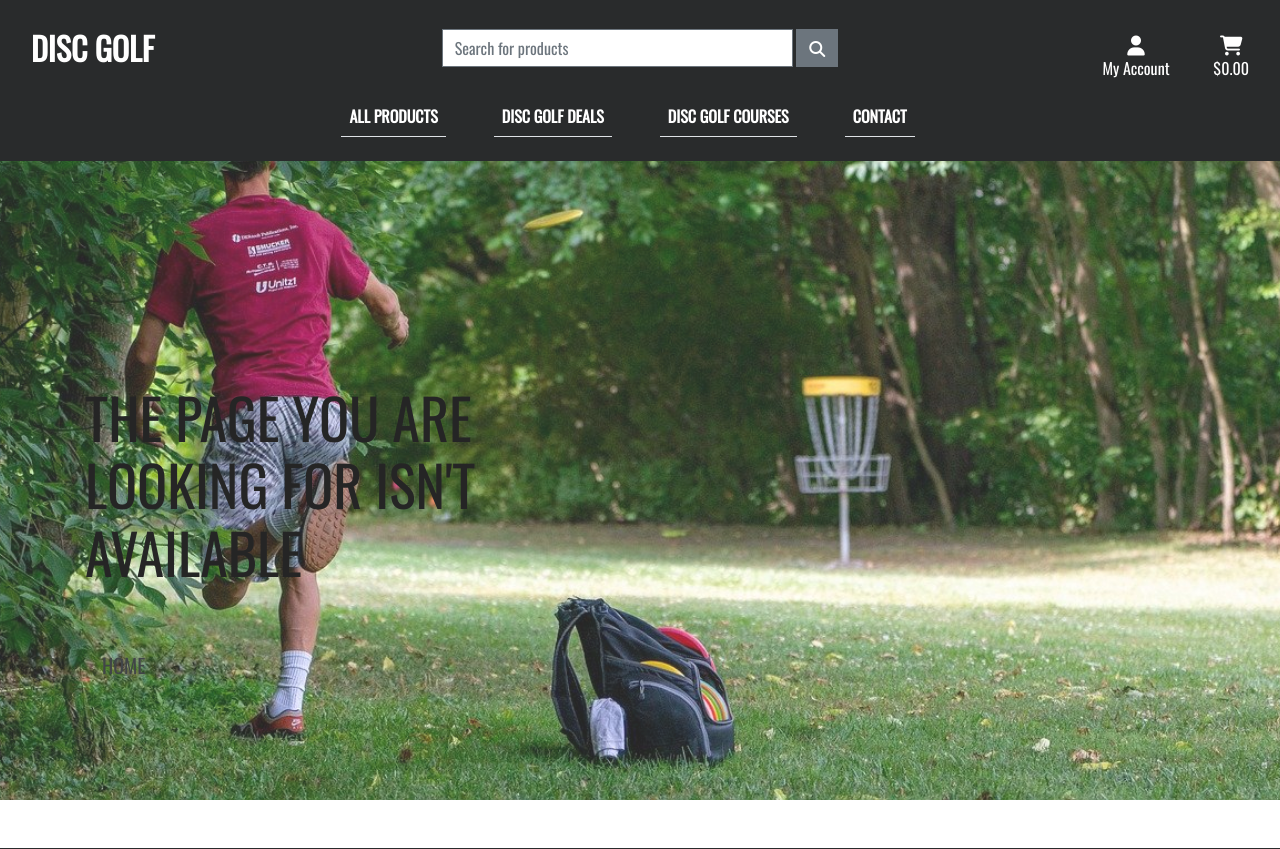
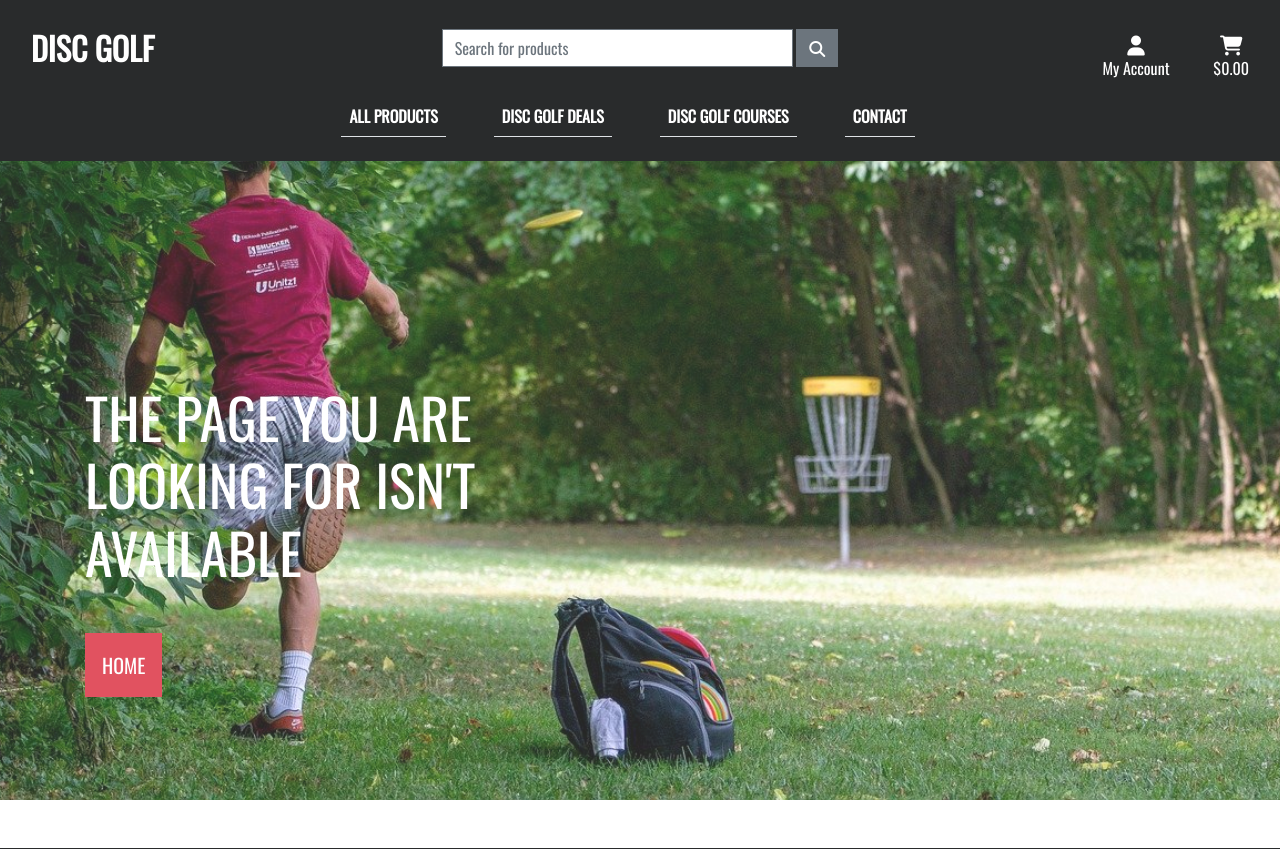
Before and after one commit to FilipWirsen/pp5-ci, a Django app: template templates/errors/404.html in a window 1280 px wide. Shown: the top 849 px of the page. Run offline with Django 3.2, Linux system fonts and the light colour scheme; the template is opened without the code that fills it, so the values that code supplies are empty; parts of the project's set-up code (start-up, migrations or seed data) failed here and were passed over; some libraries are stand-ins or nearby versions.

Commit message:
Update 404.html page to have better visibility

```diff
--- a/templates/errors/404.html
+++ b/templates/errors/404.html
@@ -10,13 +10,13 @@
     <div class="container h-100">
         <div class="row h-100">
             <div class="col-7 col-md-6 my-auto">
-                <h1 class="display-4 logo-font text-black">
+                <h1 class="display-4 logo-font text-white">
                     The page you are looking for isn't available
                 </h1>
                 <div class="my-5">
                     <h4>
                         <a href="{% url 'home' %}"
-                            class="shop-now-button btn btn-lg rounded-0 text-uppercase py-3">
+                            class="shop-now-button btn btn-lg  btn-danger text-white rounded-0 text-uppercase py-3">
                                 Home
                         </a>
                     </h4>
```
